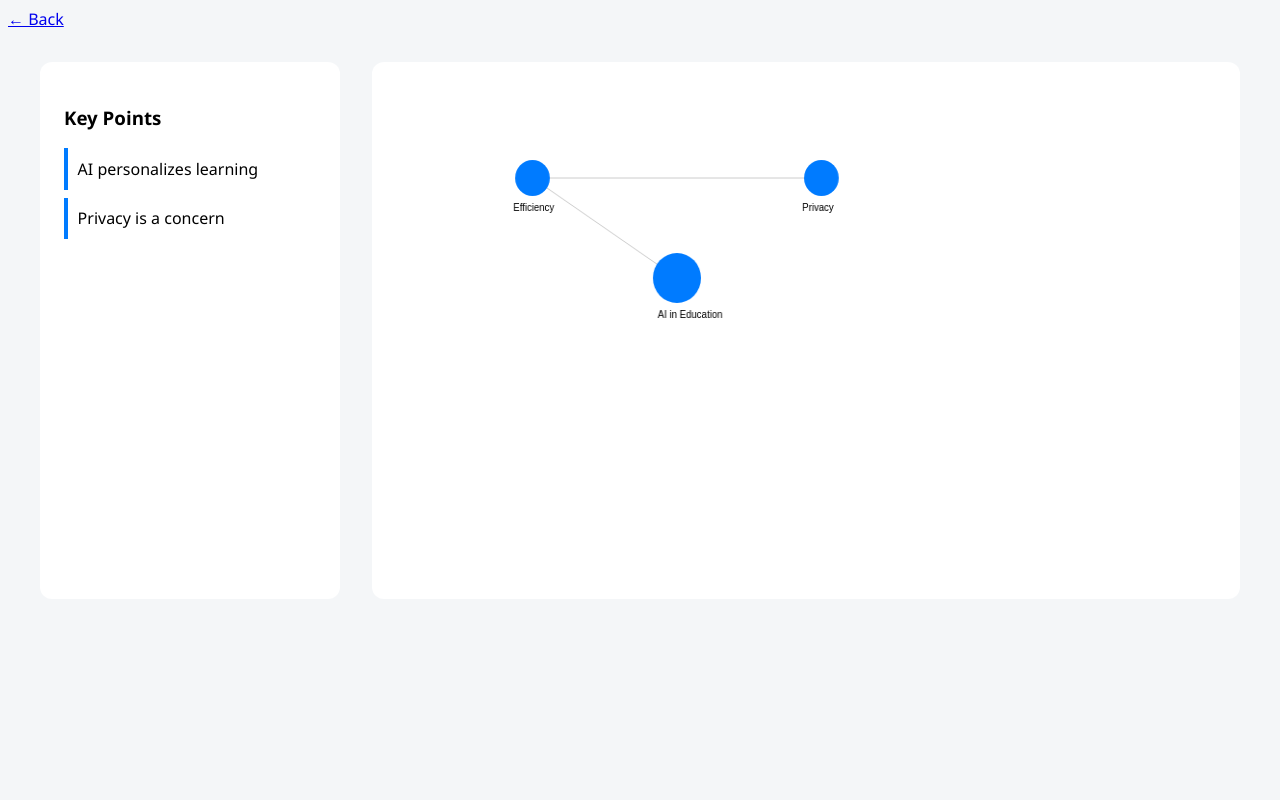
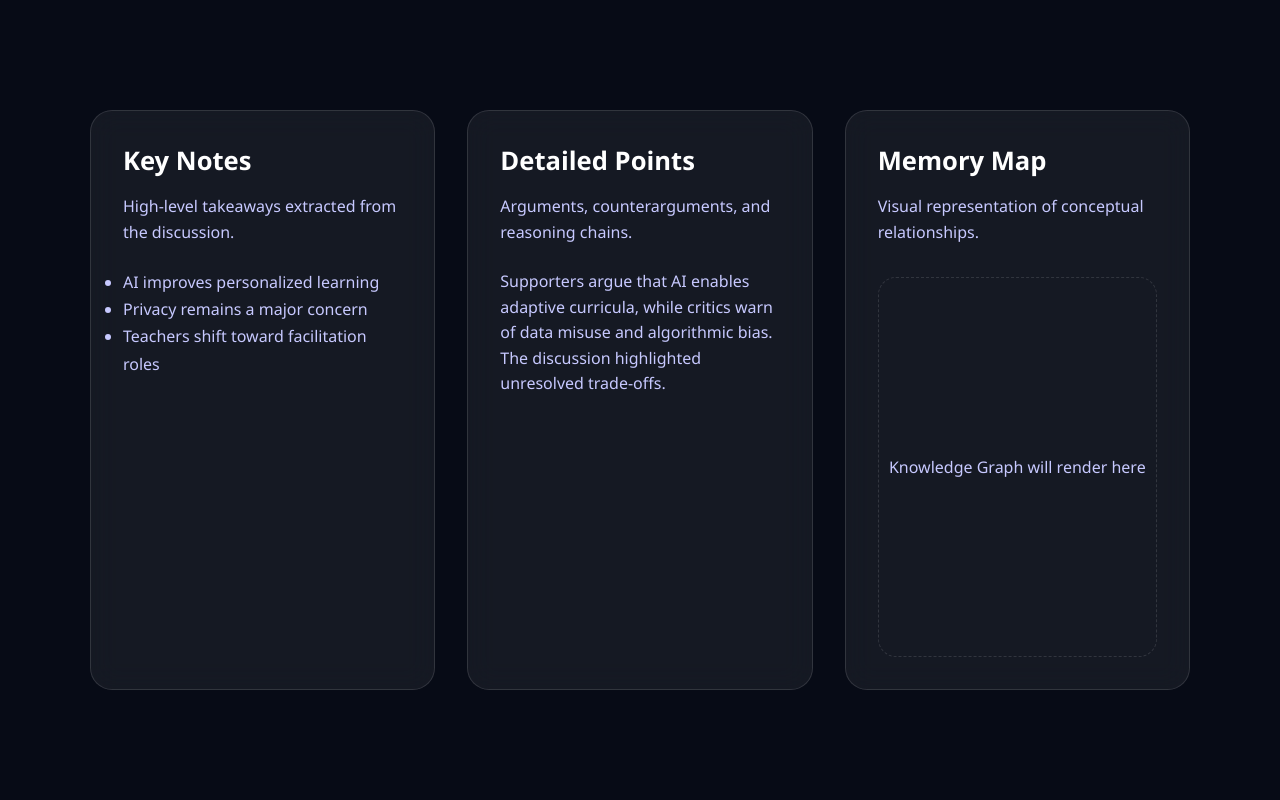
Before and after one commit to shadab1609/RTA, a Flask app: page /result in a window 1280 px wide. Run offline with Flask 3, Linux system fonts and the light colour scheme.

Commit message:
Update result.html

```diff
--- a/templates/result.html
+++ b/templates/result.html
@@ -6,78 +6,215 @@
 <title>Results – Knowledge Synthesizer</title>
 
 <style>
-body { font-family: Segoe UI; background:#f4f6f8; }
-.layout {
+:root {
+    --bg: #070b16;
+    --glass: rgba(255,255,255,0.06);
+    --border: rgba(255,255,255,0.12);
+    --text: #ffffff;
+    --muted: #c7c9ff;
+    --accent: #a855f7;
+}
+
+* {
+    box-sizing: border-box;
+    margin: 0;
+    padding: 0;
+    font-family: "Segoe UI", system-ui, sans-serif;
+}
+
+body {
+    background: var(--bg);
+    color: var(--text);
+    min-height: 100vh;
+    overflow: hidden;
+}
+
+/* LAYOUT */
+.container {
+    display: flex;
+    height: 100vh;
+    padding: 2rem;
+    gap: 2rem;
+}
+
+/* LEFT BAR (when collapsed) */
+.sidebar {
+    width: 70px;
+    display: none;
+    flex-direction: column;
+    gap: 1rem;
+}
+
+.sidebar.active {
+    display: flex;
+}
+
+.side-tab {
+    writing-mode: vertical-rl;
+    transform: rotate(180deg);
+    background: var(--glass);
+    border: 1px solid var(--border);
+    border-radius: 14px;
+    padding: 1rem 0.6rem;
+    text-align: center;
+    cursor: pointer;
+    font-weight: 600;
+    color: var(--muted);
+}
+
+/* MAIN AREA */
+.main {
+    flex: 1;
+    display: flex;
+    justify-content: center;
+    align-items: center;
+}
+
+/* CARDS */
+.cards {
     display: grid;
-    grid-template-columns: 300px 1fr;
+    grid-template-columns: repeat(3, 1fr);
     gap: 2rem;
+    width: 100%;
+    max-width: 1100px;
+    transition: all 0.4s ease;
+}
+
+.card {
+    background: var(--glass);
+    border: 1px solid var(--border);
+    border-radius: 22px;
     padding: 2rem;
+    cursor: pointer;
+    backdrop-filter: blur(14px);
+    transition: transform 0.3s ease, opacity 0.3s ease;
 }
-.sidebar {
-    background: #fff;
-    padding: 1.5rem;
-    border-radius: 12px;
+
+.card:hover {
+    transform: translateY(-6px);
 }
-.canvas-box {
-    background: #fff;
-    border-radius: 12px;
-    padding: 1rem;
+
+.card h2 {
+    font-size: 1.6rem;
+    margin-bottom: 1rem;
 }
-canvas { width: 100%; height: 500px; }
-.key {
-    padding: 0.6rem;
-    margin-bottom: 0.5rem;
-    border-left: 4px solid #007BFF;
+
+.card p {
+    color: var(--muted);
+    font-size: 1rem;
+    line-height: 1.6;
+}
+
+/* EXPANDED STATE */
+.container.expanded .cards {
+    grid-template-columns: 1fr;
+    max-width: none;
+}
+
+.container.expanded .card {
+    display: none;
+}
+
+.container.expanded .card.active {
+    display: block;
+    height: 100%;
+    cursor: default;
+}
+
+/* CONTENT */
+.content {
+    margin-top: 1.5rem;
+    color: var(--muted);
+    line-height: 1.7;
+}
+
+/* GRAPH PLACEHOLDER */
+.graph-box {
+    margin-top: 2rem;
+    height: 380px;
+    border-radius: 18px;
+    border: 1px dashed var(--border);
+    display: flex;
+    align-items: center;
+    justify-content: center;
+    color: var(--muted);
+    font-size: 1rem;
 }
 </style>
 </head>
 
 <body>
-<a href="/input">← Back</a>
 
-<div class="layout">
-    <div class="sidebar">
-        <h3>Key Points</h3>
-        <div class="key">AI personalizes learning</div>
-        <div class="key">Privacy is a concern</div>
+<div class="container" id="layout">
+
+    <!-- LEFT BAR -->
+    <div class="sidebar" id="sidebar">
+        <div class="side-tab" onclick="expand('notes')">Key Notes</div>
+        <div class="side-tab" onclick="expand('details')">Detailed</div>
+        <div class="side-tab" onclick="expand('map')">Memory Map</div>
     </div>
 
-    <div class="canvas-box">
-        <canvas id="graph"></canvas>
+    <!-- MAIN -->
+    <div class="main">
+        <div class="cards">
+
+            <!-- KEY NOTES -->
+            <div class="card" id="notes" onclick="expand('notes')">
+                <h2>Key Notes</h2>
+                <p>High-level takeaways extracted from the discussion.</p>
+
+                <div class="content">
+                    <ul>
+                        <li>AI improves personalized learning</li>
+                        <li>Privacy remains a major concern</li>
+                        <li>Teachers shift toward facilitation roles</li>
+                    </ul>
+                </div>
+            </div>
+
+            <!-- DETAILED -->
+            <div class="card" id="details" onclick="expand('details')">
+                <h2>Detailed Points</h2>
+                <p>Arguments, counterarguments, and reasoning chains.</p>
+
+                <div class="content">
+                    <p>
+                        Supporters argue that AI enables adaptive curricula,
+                        while critics warn of data misuse and algorithmic bias.
+                        The discussion highlighted unresolved trade-offs.
+                    </p>
+                </div>
+            </div>
+
+            <!-- MAP -->
+            <div class="card" id="map" onclick="expand('map')">
+                <h2>Memory Map</h2>
+                <p>Visual representation of conceptual relationships.</p>
+
+                <div class="graph-box">
+                    Knowledge Graph will render here
+                </div>
+            </div>
+
+        </div>
     </div>
 </div>
 
 <script>
-const canvas = document.getElementById("graph");
-const ctx = canvas.getContext("2d");
-canvas.width = canvas.parentElement.offsetWidth;
-canvas.height = 500;
+function expand(id) {
+    const layout = document.getElementById("layout");
+    const sidebar = document.getElementById("sidebar");
 
-const nodes = [
-    {x: 300, y: 200, r: 25, label:"AI in Education"},
-    {x: 150, y: 100, r: 18, label:"Efficiency"},
-    {x: 450, y: 100, r: 18, label:"Privacy"}
-];
+    document.querySelectorAll(".card").forEach(c => {
+        c.classList.remove("active");
+    });
 
-function draw() {
-    ctx.clearRect(0,0,canvas.width,canvas.height);
-    ctx.strokeStyle="#ccc";
-    ctx.beginPath();
-    ctx.moveTo(nodes[0].x, nodes[0].y);
-    ctx.lineTo(nodes[1].x, nodes[1].y);
-    ctx.lineTo(nodes[2].x, nodes[2].y);
-    ctx.stroke();
+    document.getElementById(id).classList.add("active");
 
-    nodes.forEach(n=>{
-        ctx.beginPath();
-        ctx.arc(n.x,n.y,n.r,0,Math.PI*2);
-        ctx.fillStyle="#007BFF";
-        ctx.fill();
-        ctx.fillStyle="#000";
-        ctx.fillText(n.label,n.x-20,n.y+n.r+15);
-    });
+    layout.classList.add("expanded");
+    sidebar.classList.add("active");
 }
-draw();
 </script>
+
 </body>
 </html>
```
